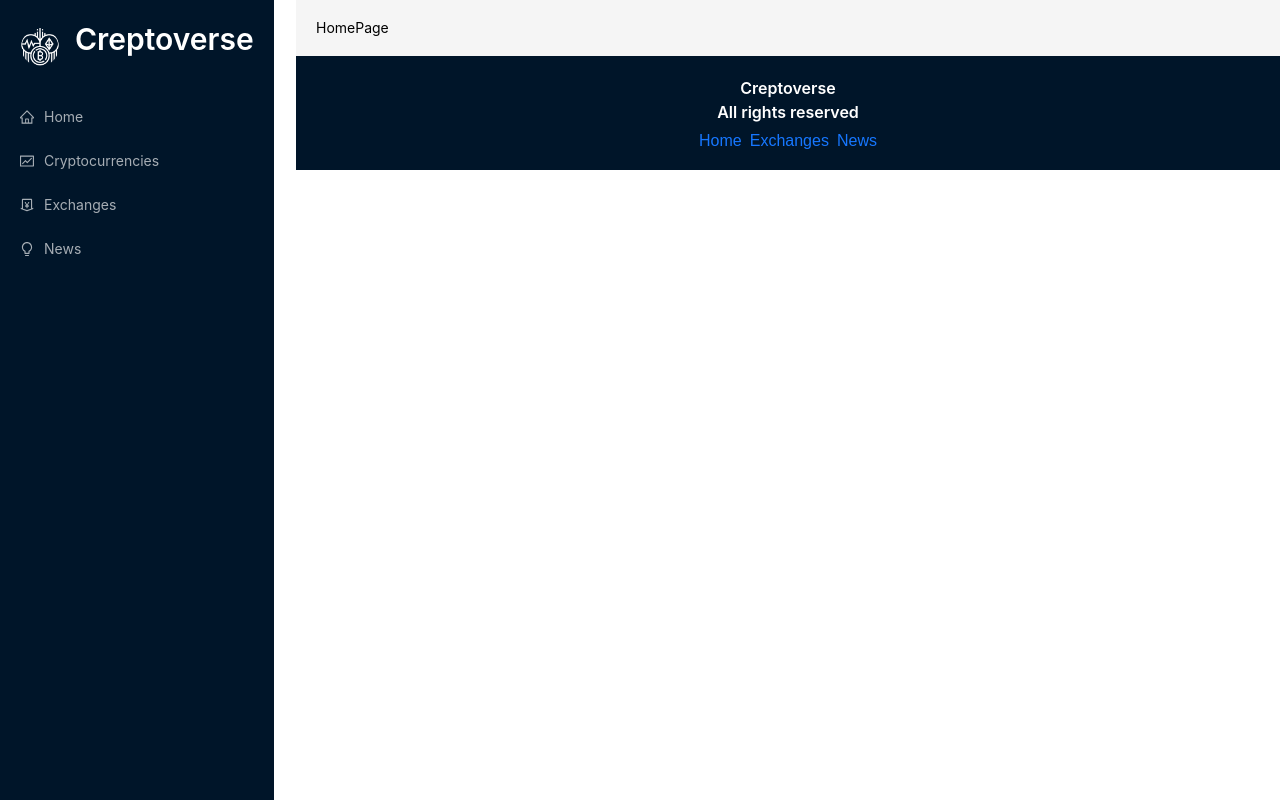
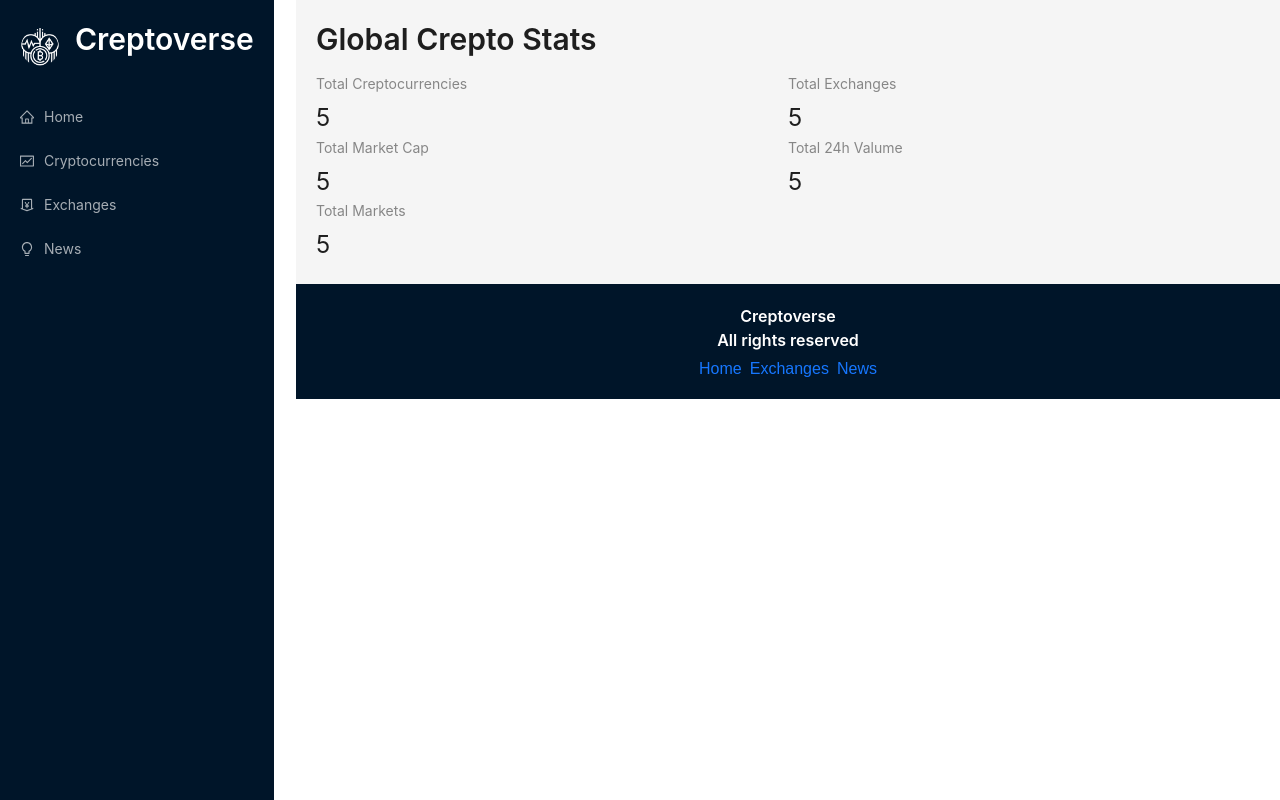
Before and after one commit to rushdy87/cryptoverse, a React (Create React App) app: page / in a window 1280 px wide. Built offline with nearby package versions, Linux system fonts and the light colour scheme.

Commit message:
Home Page: Static

```diff
--- a/src/App.css
+++ b/src/App.css
@@ -37,6 +37,7 @@
 .nav-container {
   position: fixed;
   left: 0;
+  margin: 10px;
   height: 100vh;
   margin: 0px;
   background-color: rgb(0, 21, 41);
--- a/src/components/HomePage.jsx
+++ b/src/components/HomePage.jsx
@@ -1,5 +1,34 @@
+import millify from 'millify';
+import { Typography, Row, Col, Statistic } from 'antd';
+import { Link } from 'react-router-dom';
+
+const { Title } = Typography;
+
 const HomePage = () => {
-  return <div>HomePage</div>;
+  return (
+    <>
+      <Title level={2} className="haeding">
+        Global Crepto Stats
+      </Title>
+      <Row>
+        <Col span={12}>
+          <Statistic title="Total Creptocurrencies" value={5} />
+        </Col>
+        <Col span={12}>
+          <Statistic title="Total Exchanges" value={5} />
+        </Col>
+        <Col span={12}>
+          <Statistic title="Total Market Cap" value={5} />
+        </Col>
+        <Col span={12}>
+          <Statistic title="Total 24h Valume" value={5} />
+        </Col>
+        <Col span={12}>
+          <Statistic title="Total Markets" value={5} />
+        </Col>
+      </Row>
+    </>
+  );
 };
 
 export default HomePage;
```
